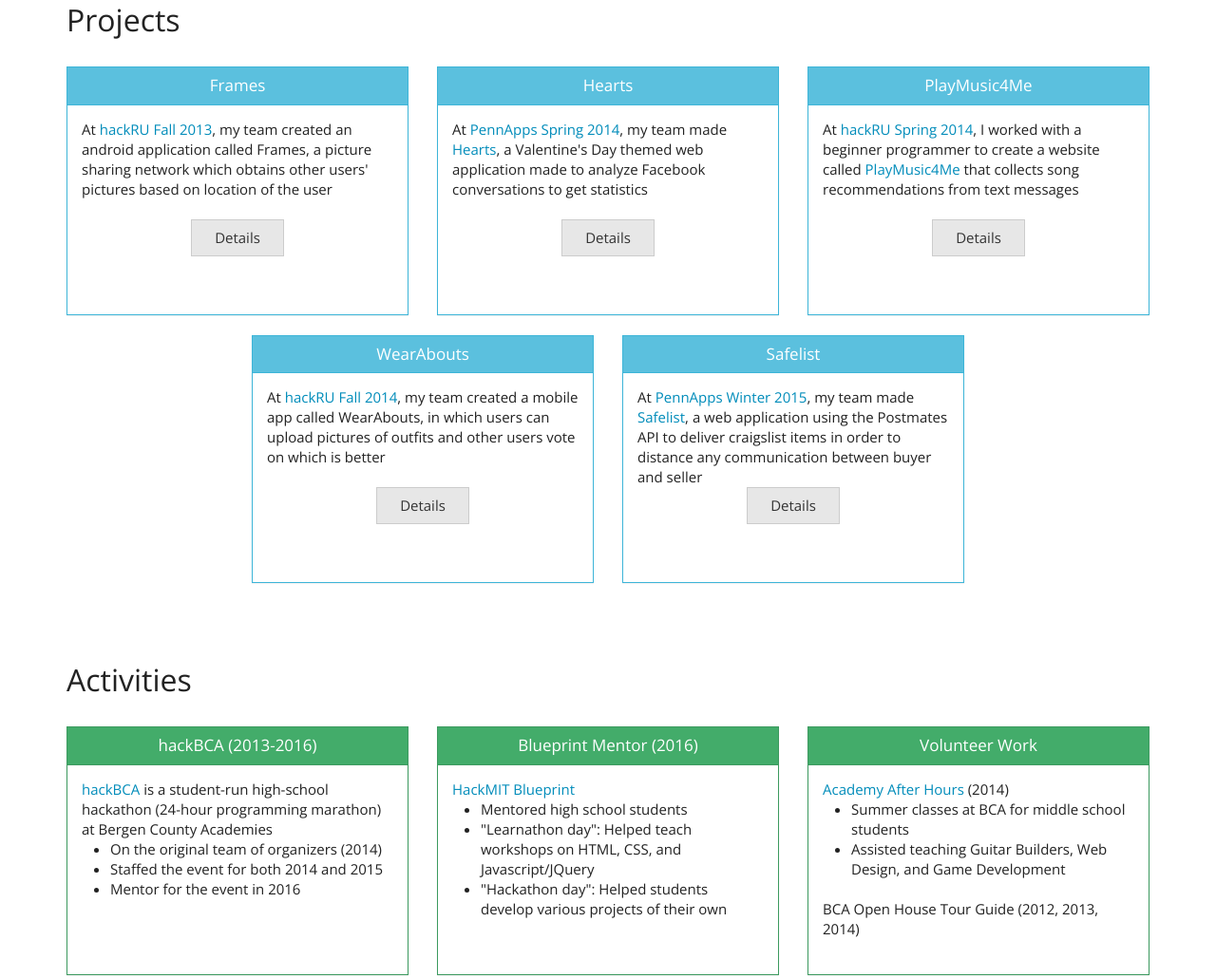
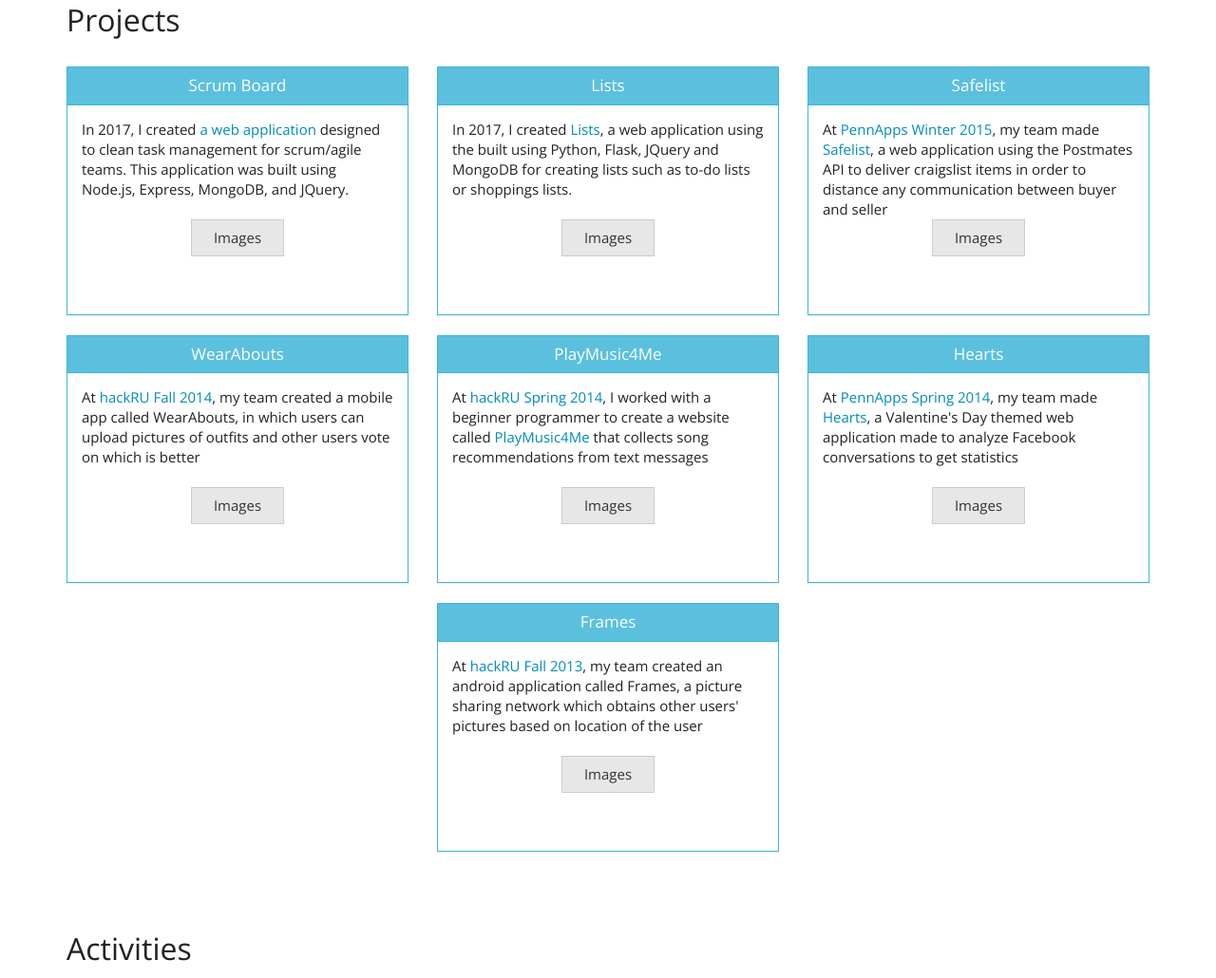
Before and after one commit to DiZy/dizy.github.io, a plain HTML site: page index.html in a window 1280 px wide. Shown: the part 2143-3173 px from the top of the page at 95% size. Drawn offline with nearby package versions, Linux system fonts and the light colour scheme.

Commit message:
new projects added

```diff
--- a/index.html
+++ b/index.html
@@ -164,15 +164,63 @@
 		<h2>Projects</h2>
 		<br>
 		<div class="row">
-			<div class="col-md-4 ">
+			<div class="col-md-4">
 				<div class="panel panel-info" id=''>
 				  <div class="panel-heading">
-				    <h3 class="panel-title">Frames</h3>
+				    <h3 class="panel-title">Scrum Board</h3>
 				  </div>
 				  <div class="panel-body">
-				 	At <a href="https://www.hackerleague.org/hackathons/hackru-fall-2013">hackRU Fall 2013</a>, my team created an android application called Frames, a picture sharing network which obtains other users' pictures based on location of the user
+				   In 2017, I created <a href="http://scurmboardnode.herokuapp.com/">a web application</a> designed to clean task management for scrum/agile teams. This application was built using Node.js, Express, MongoDB, and JQuery.
+					<br><br>
+				    <a class="btn btn-default picture-button" onclick="$('#scrumboard-modal').modal('show');loadSlider();">Images</a>
+				  </div>
+				</div>
+			</div>
+			<div class="col-md-4">
+				<div class="panel panel-info" id=''>
+				  <div class="panel-heading">
+				    <h3 class="panel-title">Lists</h3>
+				  </div>
+				  <div class="panel-body">
+				   In 2017, I created <a href="http://lotsoflists.herokuapp.com/">Lists</a>, a web application using the built using Python, Flask, JQuery and MongoDB for creating lists such as to-do lists or shoppings lists.
+					<br><br>
+				    <a class="btn btn-default picture-button" onclick="$('#lists-modal').modal('show');loadSlider();">Images</a>
+				  </div>
+				</div>
+			</div>
+			<div class="col-md-4">
+				<div class="panel panel-info" id=''>
+				  <div class="panel-heading">
+				    <h3 class="panel-title">Safelist</h3>
+				  </div>
+				  <div class="panel-body">
+				  At <a href="http://2015s.pennapps.com/"> PennApps Winter 2015</a>, my team made <a href="http://safelist.herokuapp.com/">Safelist</a>, a web application using the Postmates API to deliver craigslist items in order to distance any communication between buyer and seller
+					<br>
+				    <a class="btn btn-default picture-button" onclick="$('#safelist-modal').modal('show');loadSlider();">Images</a>
+				  </div>
+				</div>
+			</div>
+			<div class="col-md-4">
+				<div class="panel panel-info" id=''>
+				  <div class="panel-heading">
+				    <h3 class="panel-title">WearAbouts</h3>
+				  </div>
+				  <div class="panel-body">
+				 	At <a href="https://www.hackerleague.org/hackathons/hackru-fall-2014">hackRU Fall 2014</a>, my team created a mobile app called WearAbouts, in which users can upload pictures of outfits and other users vote on which is better
 				 	<br><br>
-				 	<a class="btn btn-default picture-button" onclick="$('#frames-modal').modal('show');loadSlider();">Details</a>
+				    <a class="btn btn-default picture-button" onclick="$('#wearabouts-modal').modal('show');loadSlider();">Images</a>
+				  </div>
+				</div>
+			</div>
+			<div class="col-md-4">
+				<div class="panel panel-info" id=''>
+				  <div class="panel-heading">
+				    <h3 class="panel-title">PlayMusic4Me</h3>
+				  </div>
+				  <div class="panel-body">
+				  At <a href="https://www.hackerleague.org/hackathons/hackru-spring-2014">hackRU Spring 2014</a>, I worked with a beginner programmer to create a website called <a href="http://playmusic4me.herokuapp.com/">PlayMusic4Me</a> that collects song recommendations from text messages
+				  <br><br>
+				  <a class="btn btn-default picture-button" onclick="$('#playmusic4me-modal').modal('show');loadSlider();">Images</a>
 				  </div>
 				</div>
 			</div>
@@ -184,50 +232,24 @@
 				  <div class="panel-body">
 				  	At <a href="http://2014s.pennapps.com/">PennApps Spring 2014</a>, my team made <a href="https://gimmehearts.herokuapp.com">Hearts</a>, a Valentine's Day themed web application made to analyze Facebook conversations to get statistics
 				  	<br><br>
-				 	<a class="btn btn-default picture-button" onclick="$('#hearts-modal').modal('show');loadSlider();">Details</a>
+				 	<a class="btn btn-default picture-button" onclick="$('#hearts-modal').modal('show');loadSlider();">Images</a>
 				  </div>
 				</div>
 			</div>
-			<div class="col-md-4">
+			<div class="col-md-4"></div>
+			<div class="col-md-4 ">
 				<div class="panel panel-info" id=''>
 				  <div class="panel-heading">
-				    <h3 class="panel-title">PlayMusic4Me</h3>
+				    <h3 class="panel-title">Frames</h3>
 				  </div>
 				  <div class="panel-body">
-				  At <a href="https://www.hackerleague.org/hackathons/hackru-spring-2014">hackRU Spring 2014</a>, I worked with a beginner programmer to create a website called <a href="http://playmusic4me.herokuapp.com/">PlayMusic4Me</a> that collects song recommendations from text messages
-				  <br><br>
-				  <a class="btn btn-default picture-button" onclick="$('#playmusic4me-modal').modal('show');loadSlider();">Details</a>
+				 	At <a href="https://www.hackerleague.org/hackathons/hackru-fall-2013">hackRU Fall 2013</a>, my team created an android application called Frames, a picture sharing network which obtains other users' pictures based on location of the user
+				 	<br><br>
+				 	<a class="btn btn-default picture-button" onclick="$('#frames-modal').modal('show');loadSlider();">Images</a>
 				  </div>
 				</div>
 			</div>
-		</div>
-		<div class="row">
-			<div class="col-md-2"></div>
-			<div class="col-md-4">
-				<div class="panel panel-info" id=''>
-				  <div class="panel-heading">
-				    <h3 class="panel-title">WearAbouts</h3>
-				  </div>
-				  <div class="panel-body">
-				 	At <a href="https://www.hackerleague.org/hackathons/hackru-fall-2014">hackRU Fall 2014</a>, my team created a mobile app called WearAbouts, in which users can upload pictures of outfits and other users vote on which is better
-				 	<br><br>
-				    <a class="btn btn-default picture-button" onclick="$('#wearabouts-modal').modal('show');loadSlider();">Details</a>
-				  </div>
-				</div>
-			</div>
-			<div class="col-md-4">
-				<div class="panel panel-info" id=''>
-				  <div class="panel-heading">
-				    <h3 class="panel-title">Safelist</h3>
-				  </div>
-				  <div class="panel-body">
-				  At <a href="http://2015s.pennapps.com/"> PennApps Winter 2015</a>, my team made <a href="http://safelist.herokuapp.com/">Safelist</a>, a web application using the Postmates API to deliver craigslist items in order to distance any communication between buyer and seller
-					<br>
-				    <a class="btn btn-default picture-button" onclick="$('#safelist-modal').modal('show');loadSlider();">Details</a>
-				  </div>
-				</div>
-			</div>
-			<div class="col-md-2"></div>
+			<div class="col-md-4"></div>
 		</div>
 	</section>
 	<br>
@@ -478,6 +500,44 @@
 		</div>
 	</div>
 </div>
+<div class="modal fade" id="lists-modal" role="dialog">
+ 	<div class="modal-dialog">
+		<div class="modal-content">
+		    <div class="modal-header">
+		      <button type="button" class="close" data-dismiss="modal" aria-hidden="true">x</button>
+		      <h4 class="modal-title">Lists</h4>
+		    </div>
+		    <div class="modal-body">
+		      <div class="flexslider">
+		        <ul class="slides">
+		          <li>
+		            <img src="static/images/lists.png" class="pix"/>
+		          </li>
+		        </ul>
+		      </div>
+		    </div>
+		</div>
+	</div>
+</div>
+<div class="modal fade" id="scrumboard-modal" role="dialog">
+ 	<div class="modal-dialog">
+		<div class="modal-content">
+		    <div class="modal-header">
+		      <button type="button" class="close" data-dismiss="modal" aria-hidden="true">x</button>
+		      <h4 class="modal-title">Scrum Board</h4>
+		    </div>
+		    <div class="modal-body">
+		      <div class="flexslider">
+		        <ul class="slides">
+		          <li>
+		            <img src="static/images/scrumboard.png" class="pix"/>
+		          </li>
+		        </ul>
+		      </div>
+		    </div>
+		</div>
+	</div>
+</div>
 
 
 <!-- jQuery -->
```
Also changed, not shown: static/images/lists.png (added), static/images/scrumboard.png (added).
